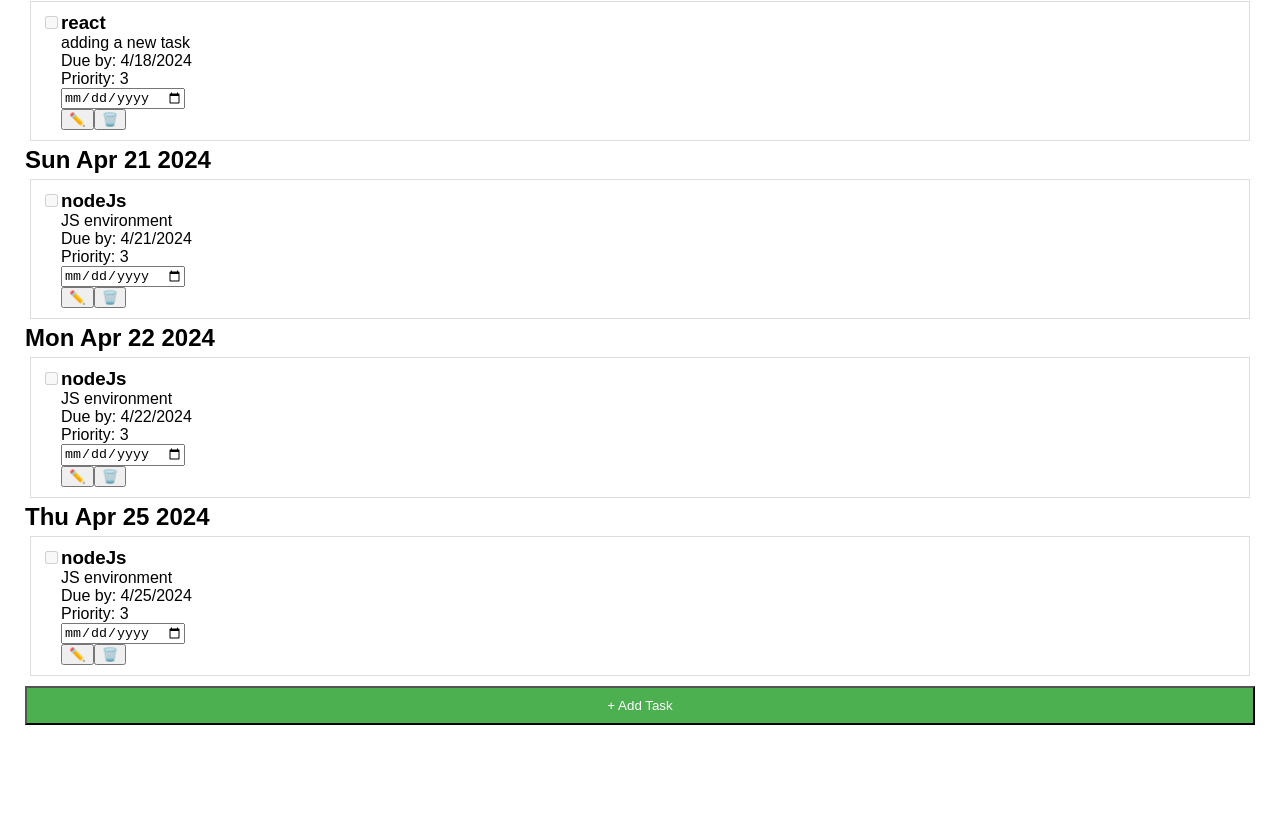
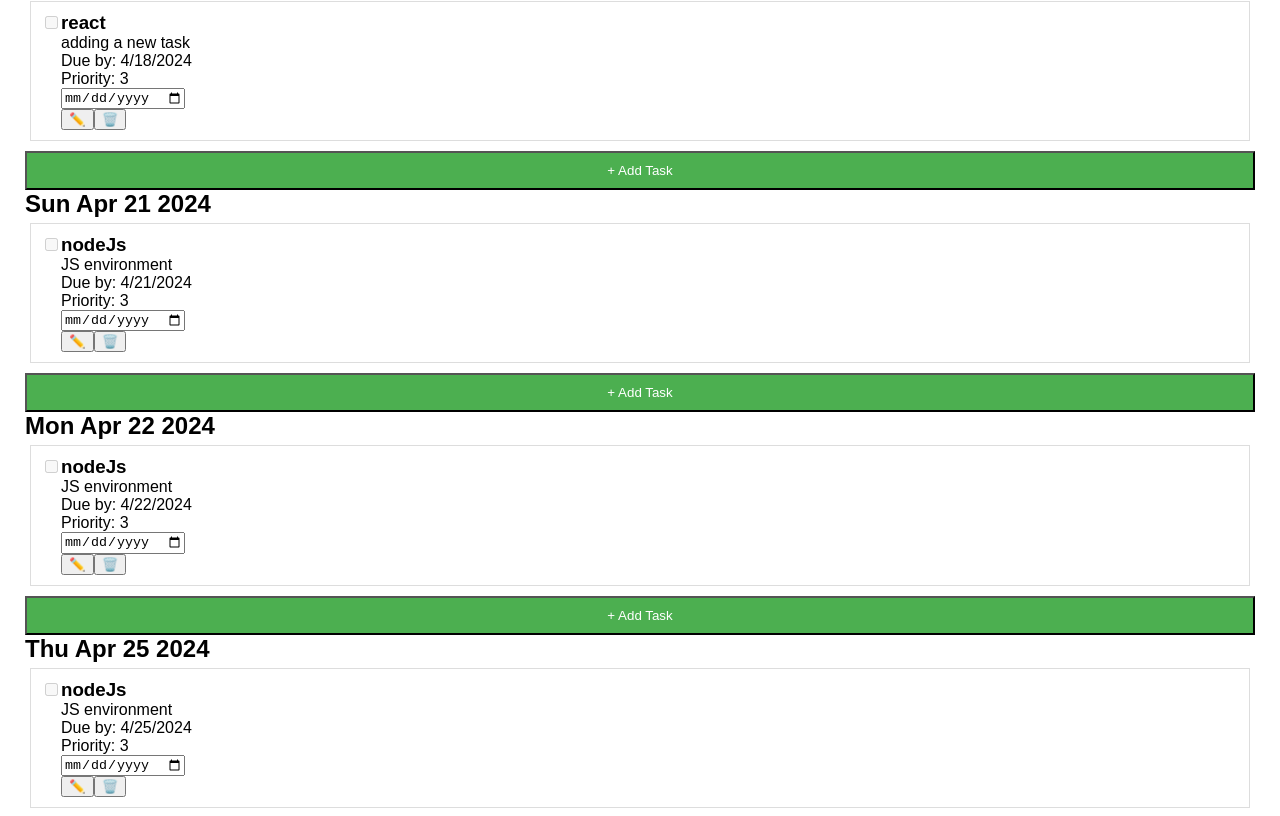
Before and after one commit to elvis-visi/todoApp, a React (Vite) app in the folder frontend/: page / in a window 1280 px wide. Shown: the part 543-1359 px from the top of the page. Before the commit the page ends 1293 px from the top, so only its background shows below. Built offline with nearby package versions, Linux system fonts and the light colour scheme.

Commit message:
Add New task after each section/day's tasks list

```diff
--- a/frontend/src/components/TaskListView.jsx
+++ b/frontend/src/components/TaskListView.jsx
@@ -59,6 +59,7 @@
             {todaysTasks.map((task,index)=> (
               <TaskItem key={task.id + index} {...task} />
             ))}
+             <AddNewTaskButton/>
           </>
         )}
 
@@ -67,10 +68,10 @@
           <h2>{date}</h2>
           {tasks.map((task,index)=>
           <TaskItem key={task.id + index} {...task} />)}
+              <AddNewTaskButton/>
         </section>
       ))}
 
-        <AddNewTaskButton />
       </div>
     );
   };
```
